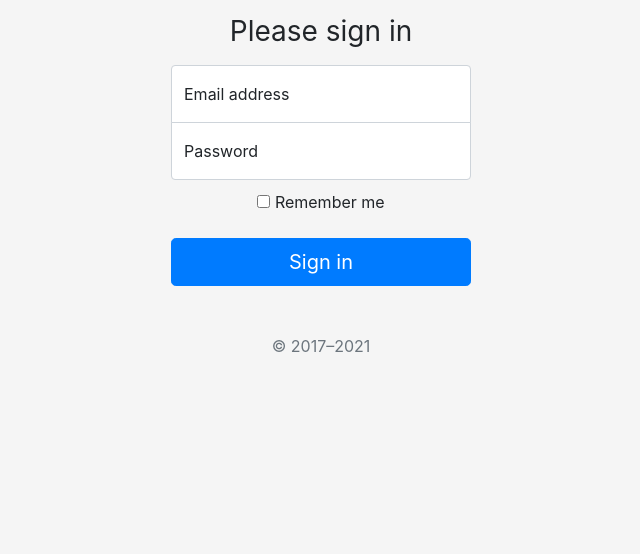
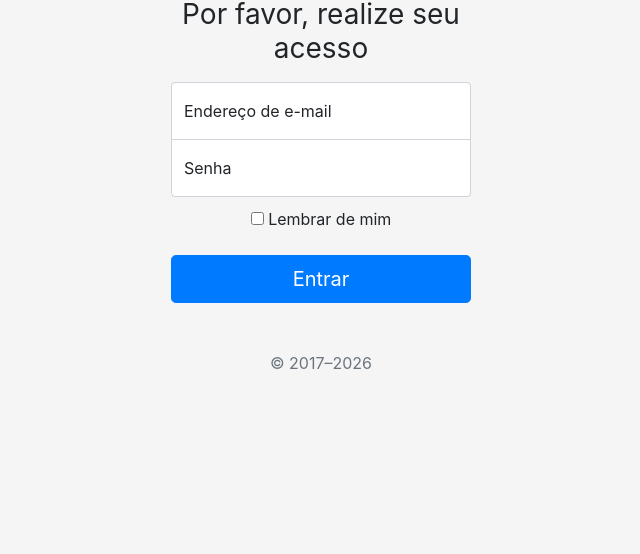
Before and after one commit to pedr0vis/Projeto-login, a plain HTML site: page index.html in a window 1280 px wide. Shown: the part 246-800 px from the top of the page, without its empty margins (319-959 px from the left). Drawn offline with nearby package versions, Linux system fonts and the light colour scheme.

Commit message:
Comentários no código

```diff
--- a/index.html
+++ b/index.html
@@ -6,9 +6,11 @@
     <meta name="description" content="">
     <meta name="author" content="Mark Otto, Jacob Thornton, and Bootstrap contributors">
     <meta name="generator" content="Hugo 0.84.0">
-    <title>Signin Template · Bootstrap v5.0</title>
+    <title>Template Login · Bootstrap v5.0</title>
 
     <link rel="canonical" href="https://getbootstrap.com/docs/5.0/examples/sign-in/">
+
+    <!-- Link do bootstrap CDN -->
     <link href="https://cdn.jsdelivr.net/npm/bootstrap@5.3.8/dist/css/bootstrap.min.css" rel="stylesheet" integrity="sha384-sRIl4kxILFvY47J16cr9ZwB07vP4J8+LH7qKQnuqkuIAvNWLzeN8tE5YBujZqJLB" crossorigin="anonymous">
 
 
@@ -33,32 +35,39 @@
     </style>
 
 
-    <!-- Custom styles for this template -->
+    <!-- Estilos padrões para este template -->
     <link href="signin.css" rel="stylesheet">
   </head>
   <body class="text-center">
 
+<!-- Formulário de login -->
 <main class="form-signin">
   <form>
     <img class="mb-4" src="../assets/brand/bootstrap-logo.svg" alt="" width="72" height="57">
-    <h1 class="h3 mb-3 fw-normal">Please sign in</h1>
+    <h1 class="h3 mb-3 fw-normal">Por favor, realize seu acesso</h1>
 
+    <!-- Inserir endereço de e-mail -->
     <div class="form-floating">
       <input type="email" class="form-control" id="floatingInput" placeholder="name@example.com">
-      <label for="floatingInput">Email address</label>
+      <label for="floatingInput">Endereço de e-mail</label>
     </div>
+
+    <!-- Inserir a senha -->
     <div class="form-floating">
       <input type="password" class="form-control" id="floatingPassword" placeholder="Password">
-      <label for="floatingPassword">Password</label>
+      <label for="floatingPassword">Senha</label>
     </div>
 
+    <!-- Checkbox para lembrar acesso -->
     <div class="checkbox mb-3">
       <label>
-        <input type="checkbox" value="remember-me"> Remember me
+        <input type="checkbox" value="remember-me"> Lembrar de mim
       </label>
     </div>
-    <button class="w-100 btn btn-lg btn-primary" type="submit">Sign in</button>
-    <p class="mt-5 mb-3 text-muted">&copy; 2017–2021</p>
+
+    <!-- Botão para fazer o login -->
+    <button class="w-100 btn btn-lg btn-primary" type="submit">Entrar</button>
+    <p class="mt-5 mb-3 text-muted">&copy; 2017–2026</p>
   </form>
 </main>
 
--- a/signin.css
+++ b/signin.css
@@ -3,6 +3,7 @@ body {
   height: 100%;
 }
 
+/*  */
 body {
   display: flex;
   align-items: center;
```
Also changed, not shown: 1 other file.
